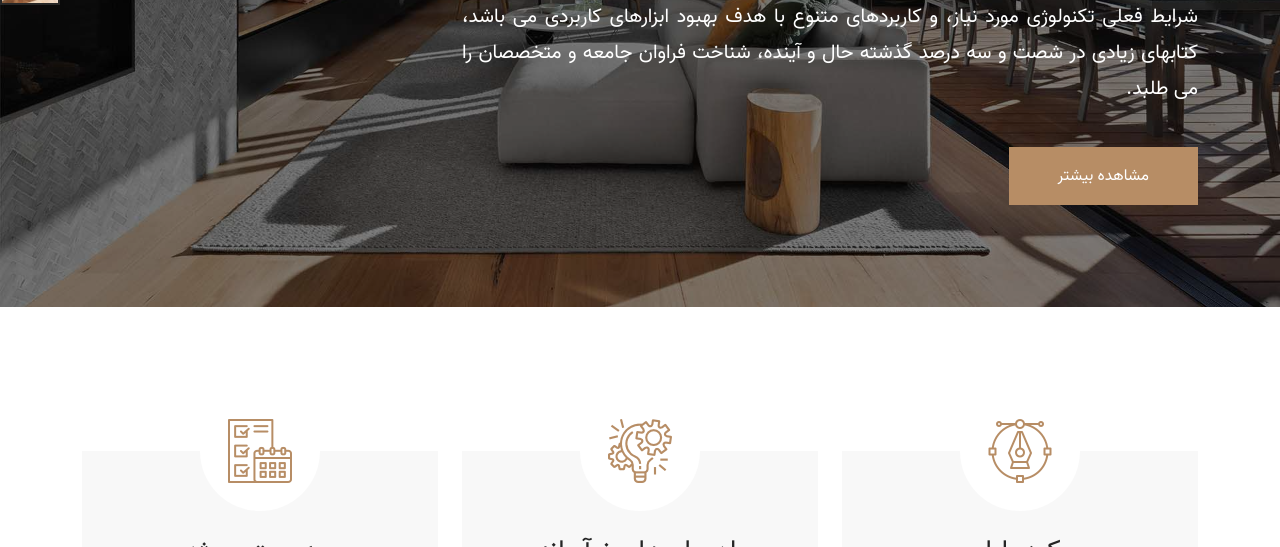
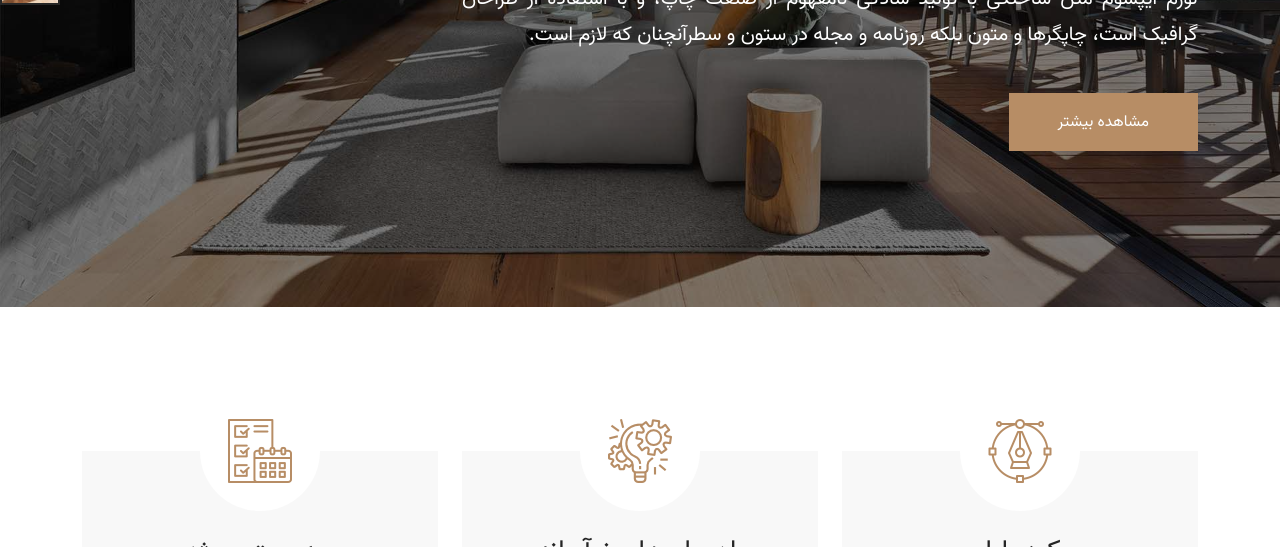
Before and after one commit to AliMostafavi72/arkitekture-company, a plain HTML site: page index.html in a window 1280 px wide. Shown: the part 553-1100 px from the top of the page. Drawn offline with nearby package versions, Linux system fonts and the light colour scheme.

Commit message:
fix button in heroheader section

```diff
--- a/index.html
+++ b/index.html
@@ -111,58 +111,67 @@
 <!-- Carousel Start -->
 <div class="container-fluid p-0 pb-5 wow fadeIn" data-wow-delay="0.1s">
     <div class="owl-carousel header-carousel position-relative">
+
         <!-- carousel-item-1 -->
         <div class="owl-carousel-item position-relative" data-dot="<img src='img/carousel-1.jpg'>">
             <img class="img-fluid" src="img/carousel-1.jpg" alt="">
+
             <div class="owl-carousel-inner my-5">
                 <div class="container">
                     <div class="row justify-content-start">
                         <div class="col-10 col-lg-8">
+
                             <h2 class="display-4 text-white animated slideInDown">
                                 بهترین خدمات معماری و طراحی داخلی
                             </h2>
+
                             <p class="fs-5 fw-medium text-white mb-4 pb-3">
-                                لورم ایپسوم متن ساختگی با تولید سادگی نامفهوم از صنعت چاپ، و با استفاده از طراحان گرافیک
-                                است، چاپگرها و متون بلکه روزنامه و مجله در ستون و سطرآنچنان که لازم است، و برای شرایط
-                                فعلی تکنولوژی مورد نیاز، و کاربردهای متنوع با هدف بهبود ابزارهای کاربردی می باشد،
-                                کتابهای زیادی در شصت و سه درصد گذشته حال و آینده، شناخت فراوان جامعه و متخصصان را می
-                                طلبد.
+                                لورم ایپسوم متن ساختگی با تولید سادگی نامفهوم از صنعت چاپ، و با استفاده از طراحان
+                                گرافیک است، چاپگرها و متون بلکه روزنامه و مجله در ستون و سطرآنچنان که لازم است.
                             </p>
+
+                            <!-- دکمه اصلاح‌شده -->
                             <a href=""
-                               class="btn btn-primary py-3 px-5 animated slideInLeft mb-5 mb-lg-0 me-5 me-lg-0">
+                               class="btn btn-primary py-3 px-5 animated slideInLeft mb-2 mb-lg-0 me-5 me-lg-0">
                                 مشاهده بیشتر
                             </a>
+
                         </div>
                     </div>
                 </div>
             </div>
         </div>
+
         <!-- carousel-item-2 -->
         <div class="owl-carousel-item position-relative" data-dot="<img src='img/carousel-2.jpg'>">
             <img class="img-fluid" src="img/carousel-2.jpg" alt="">
+
             <div class="owl-carousel-inner my-5">
                 <div class="container">
                     <div class="row justify-content-start">
                         <div class="col-10 col-lg-8">
+
                             <h2 class="display-4 text-white animated slideInDown">
                                 بهترین خدمات معماری و طراحی داخلی
                             </h2>
+
                             <p class="fs-5 fw-medium text-white mb-4 pb-3">
-                                لورم ایپسوم متن ساختگی با تولید سادگی نامفهوم از صنعت چاپ، و با استفاده از طراحان گرافیک
-                                است، چاپگرها و متون بلکه روزنامه و مجله در ستون و سطرآنچنان که لازم است، و برای شرایط
-                                فعلی تکنولوژی مورد نیاز، و کاربردهای متنوع با هدف بهبود ابزارهای کاربردی می باشد،
-                                کتابهای زیادی در شصت و سه درصد گذشته حال و آینده، شناخت فراوان جامعه و متخصصان را می
-                                طلبد.
+                                لورم ایپسوم متن ساختگی با تولید سادگی نامفهوم از صنعت چاپ، و با استفاده از طراحان
+                                گرافیک است، چاپگرها و متون بلکه روزنامه و مجله در ستون و سطرآنچنان که لازم است.
                             </p>
+
+                            <!-- دکمه اصلاح‌شده -->
                             <a href=""
-                               class="btn btn-primary py-3 px-5 animated slideInLeft mb-5 mb-lg-0 me-5 me-lg-0">
+                               class="btn btn-primary py-3 px-5 animated slideInLeft mb-2 mb-lg-0 me-5 me-lg-0">
                                 مشاهده بیشتر
                             </a>
+
                         </div>
                     </div>
                 </div>
             </div>
         </div>
+
     </div>
 </div>
 <!-- Carousel End -->
```
